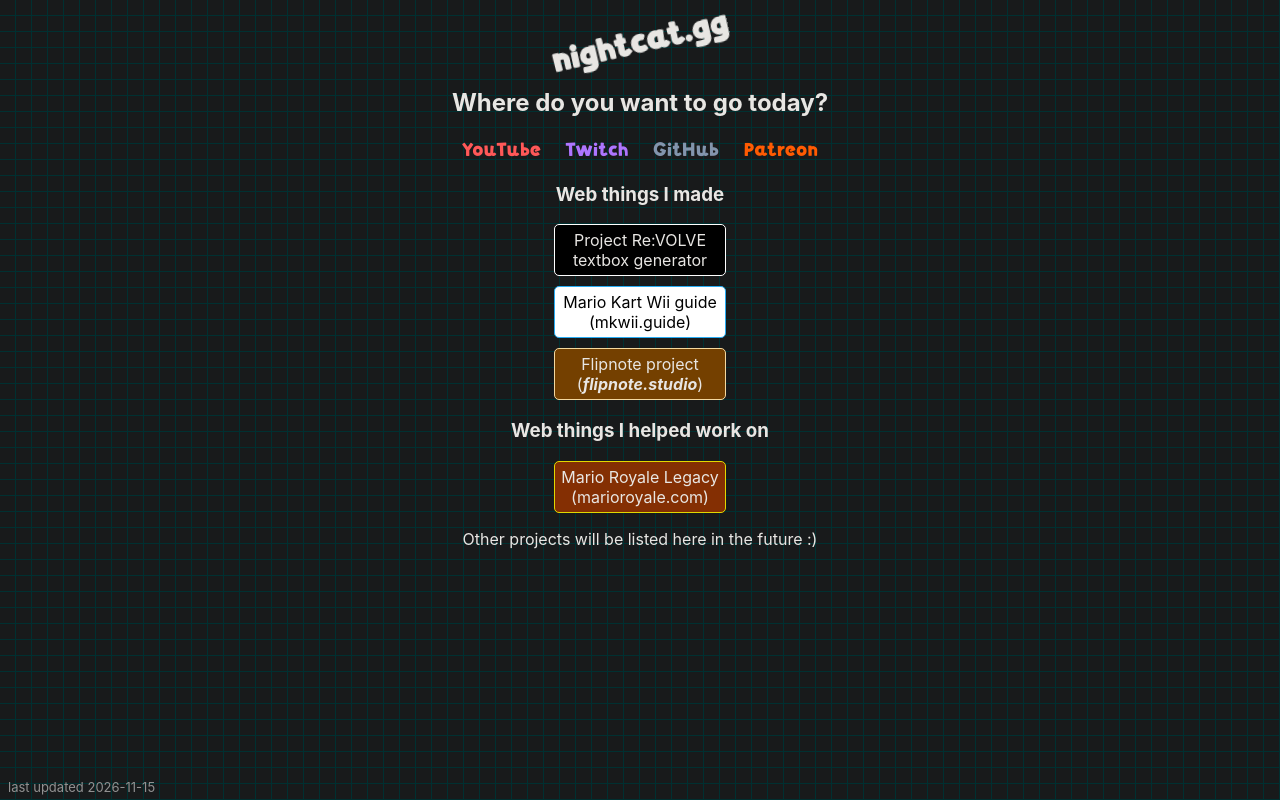
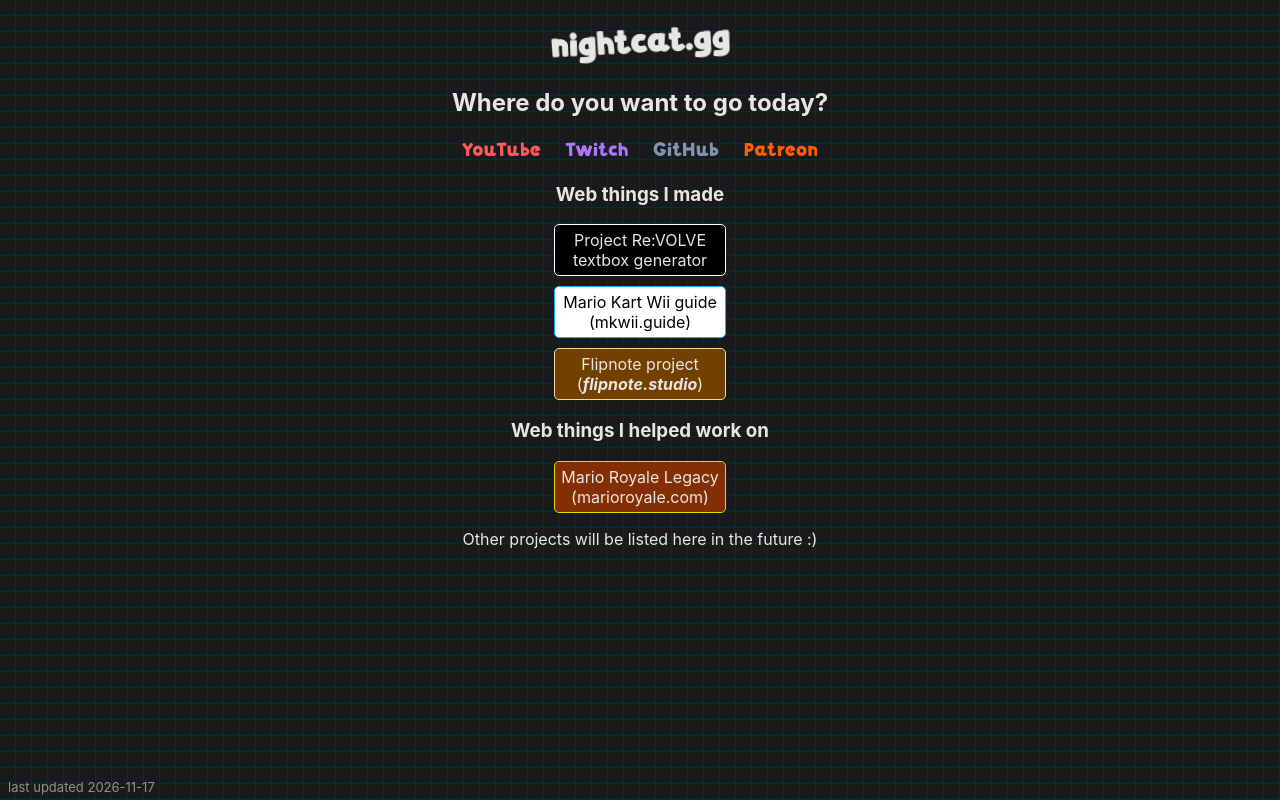
Before and after one commit to Nightcaat/site, a plain HTML site: page index.html in a window 1280 px wide. Drawn offline with Linux system fonts and the light colour scheme.

Commit message:
Change logo rotation and fix on old WebKit
This changes the logo rotation from -15 to -5deg to make it feel more natural to read, and adds a WebKit vendor prefix so old browsers listen.

```diff
--- a/index.html
+++ b/index.html
@@ -56,6 +56,6 @@
         <div id="marioroyalelegacy" class="box"><a href="//marioroyale.com" title="A community-run revival of the now-defunct browser game Mario Royale, featuring new levels, skins, and more. I own the current domain name and help design and optimize the frontend">Mario Royale Legacy (marioroyale.com)</a></div>
         <p>Other projects will be listed here in the future :)</p>
     </center>
-    <a href="//github.com/Nightcaat/site/blob/main/index.html" class="footer" title="You can view this page’s history on GitHub!"><footer>last updated 2026-11-15</footer></a>
+    <a href="//github.com/Nightcaat/site/blob/main/index.html" class="footer" title="You can view this page’s history on GitHub!"><footer>last updated 2026-11-17</footer></a>
     </body>
 </html>
--- a/style.css
+++ b/style.css
@@ -37,8 +37,8 @@ ul {⋯
     footer{color:#818181!important}}
 
 @keyframes wiggle {
-    0% {transform: rotate(-15deg)}
-    to {transform: rotate(-13deg)}}
+    0% {transform: rotate(-5deg)}
+    to {transform: rotate(-3deg)}}
 
 @keyframes scroll {
     0% {background-position: 0 0}
@@ -135,7 +135,9 @@ http://github.com/Nightcaat/site/issues/9 */
 
 #logo {
     font-family: "Zyzol", -apple-system, BlinkMacSystemFont, "Segoe UI", Roboto, Oxygen, Ubuntu, Cantarell, "Open Sans", "Helvetica Neue", sans-serif;
-    transform: rotate(-15deg);
+    /* Vendor prefix for older WebKit, notably old Safari and 3DS */
+    -webkit-transform: rotate(-5deg);
+    transform: rotate(-5deg);
     animation: wiggle 0.2s linear infinite alternate}
 
 #youtube {
```
